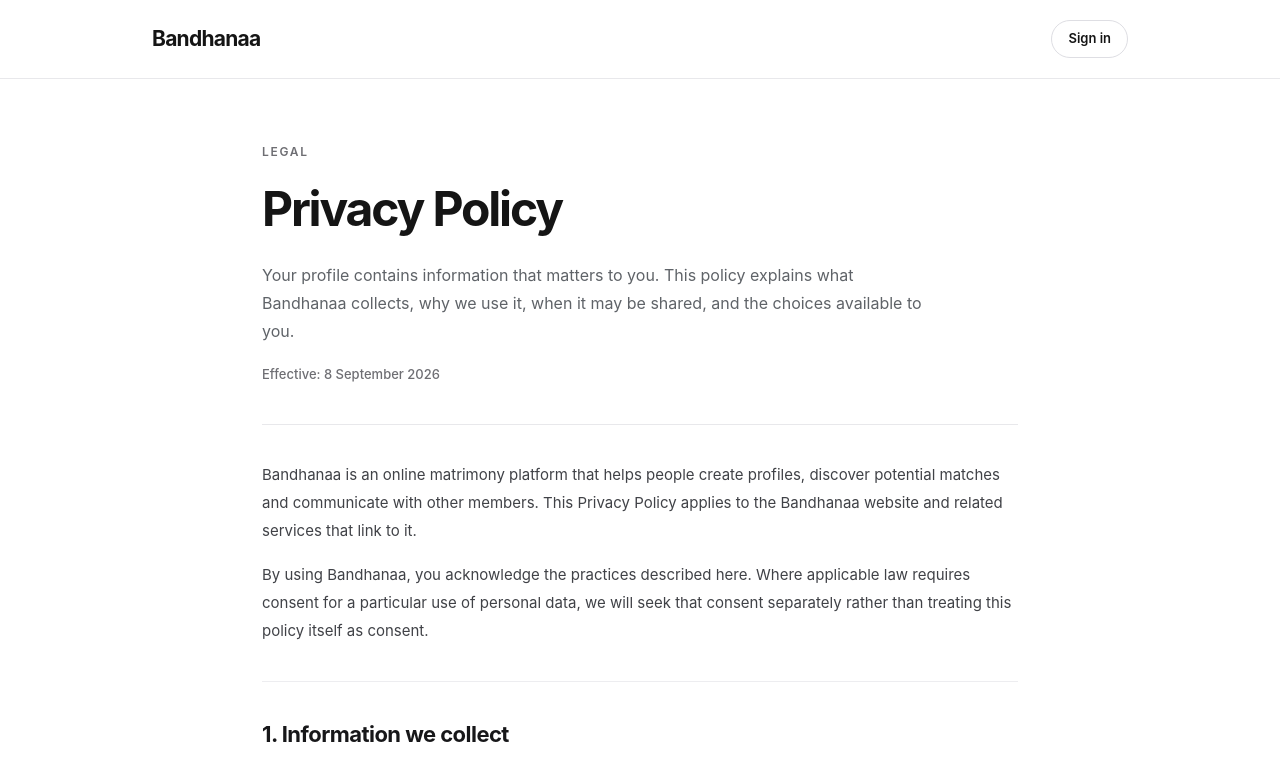
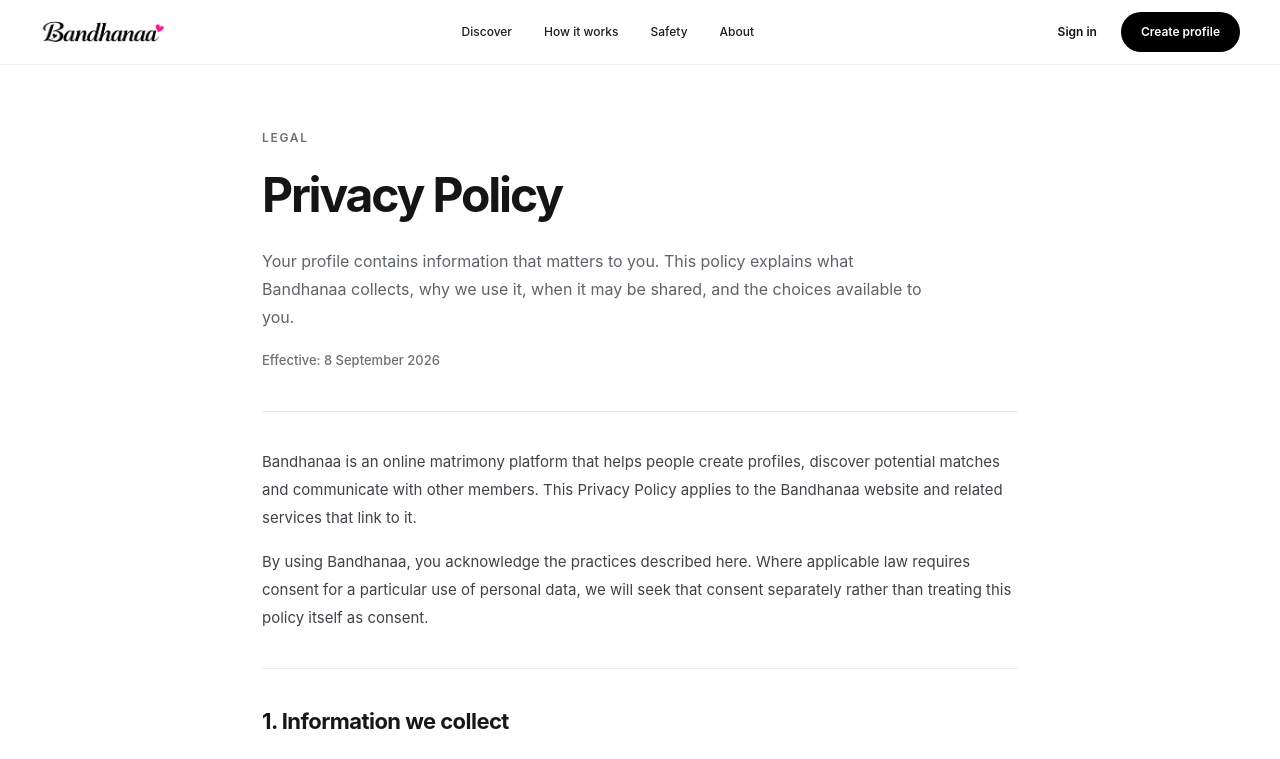
Before and after one commit to skvijay052/bandhanaa, a Next.js app: page /privacy in a window 1280 px wide. Shown: the top 759 px of the page. Built offline with nearby package versions, Linux system fonts and the light colour scheme.

Commit message:
Use homepage header on privacy page

```diff
--- a/app/privacy/page.tsx
+++ b/app/privacy/page.tsx
@@ -1,5 +1,5 @@
 import type { Metadata } from "next";
-import Link from "next/link";
+import { PublicLegalHeader } from "@/components/public/PublicLegalHeader";
 
 export const metadata: Metadata = {
   title: "Privacy Policy",
@@ -27,12 +27,7 @@
 export default function PrivacyPolicyPage() {
   return (
     <main className="min-h-dvh bg-white text-[#151515]">
-      <header className="border-b border-[#e8e8eb] bg-white">
-        <div className="mx-auto flex max-w-[1040px] items-center justify-between px-5 py-5 sm:px-8">
-          <Link href="/" className="text-[21px] font-bold tracking-[-0.035em]">Bandhanaa</Link>
-          <Link href="/login" className="rounded-full border border-[#dedee3] px-4 py-2 text-[13px] font-semibold transition hover:bg-[#f7f7f8]">Sign in</Link>
-        </div>
-      </header>
+      <PublicLegalHeader />
 
       <article className="mx-auto max-w-[820px] px-5 pb-20 pt-12 sm:px-8 sm:pt-16">
         <div className="border-b border-[#e8e8eb] pb-10">
```
